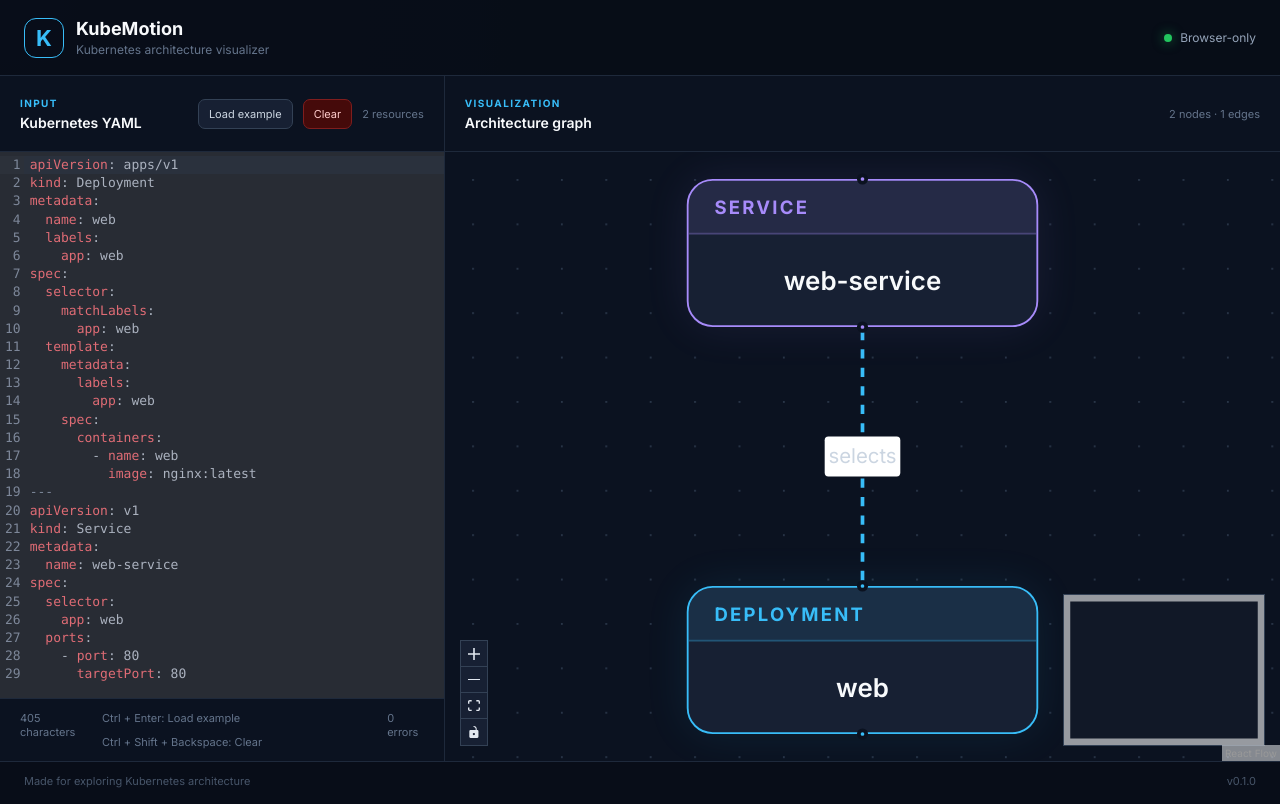
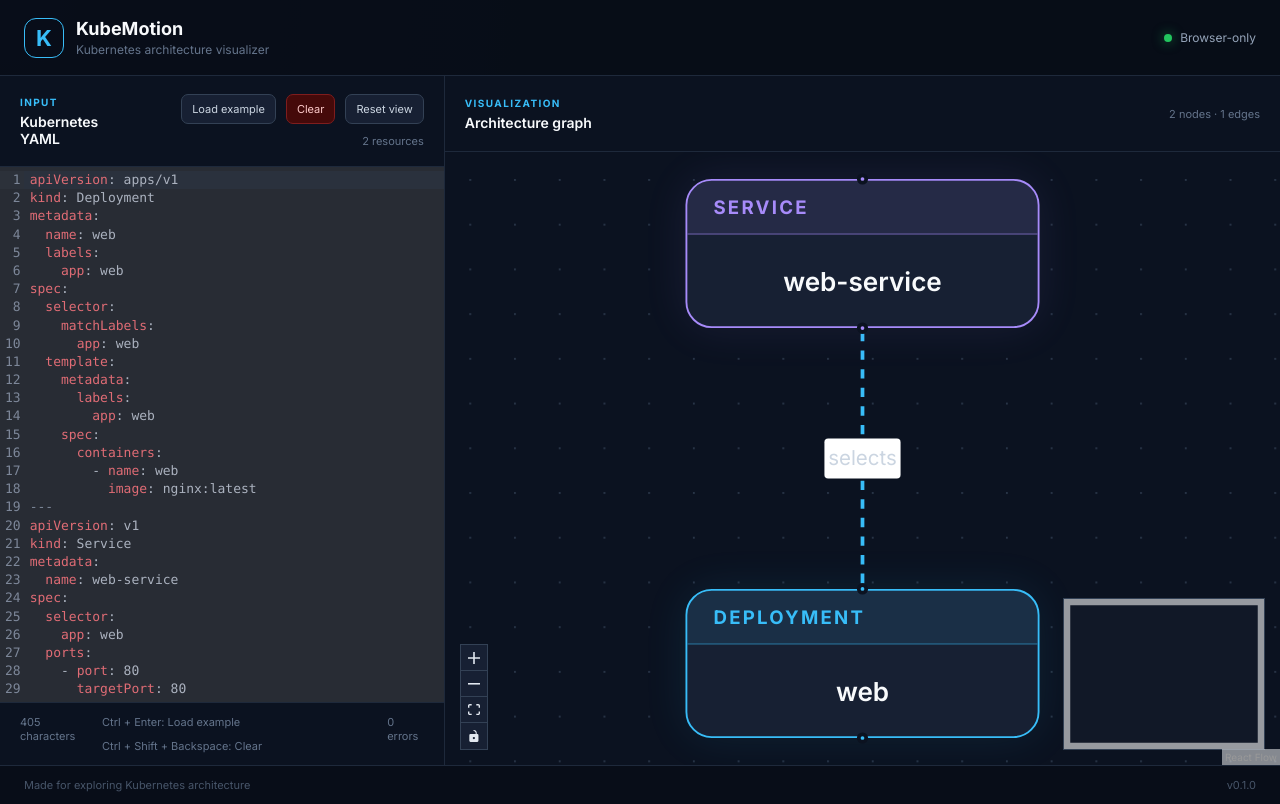
Before and after one commit to Gihchathur/kubemotion, a React (Vite) app: page / in a window 1280 px wide. Built offline with nearby package versions, Linux system fonts and the light colour scheme.

Commit message:
Add graph reset view control

```diff
--- a/src/App.css
+++ b/src/App.css
@@ -413,3 +413,34 @@ textarea {
 .shortcut-hints span {
   white-space: nowrap;
 }
+
+.reset-graph-button {
+  padding: 7px 10px;
+  border: 1px solid #334155;
+  border-radius: 7px;
+  background: #172033;
+  color: #cbd5e1;
+  font: inherit;
+  font-size: 11px;
+  cursor: pointer;
+  transition:
+    background 160ms ease,
+    border-color 160ms ease,
+    color 160ms ease;
+}
+
+.reset-graph-button:hover:not(:disabled) {
+  border-color: #38bdf8;
+  background: #1e293b;
+  color: #f8fafc;
+}
+
+.reset-graph-button:disabled {
+  cursor: not-allowed;
+  opacity: 0.45;
+}
+
+.reset-graph-button:focus-visible {
+  outline: 2px solid #38bdf8;
+  outline-offset: 2px;
+}
--- a/src/App.tsx
+++ b/src/App.tsx
@@ -6,6 +6,7 @@ import {
   ReactFlow,
   type Edge,
   type Node,
+  type ReactFlowInstance,
 } from '@xyflow/react'
 import './App.css'
 import { buildKubernetesGraph } from './lib/graphBuilder'
@@ -50,6 +51,9 @@ const nodeTypes = {
 function App() {
   const [yamlInput, setYamlInput] = useState(INITIAL_YAML)
   const [selectedNodeId, setSelectedNodeId] = useState<string | null>(null)
+
+  const [flowInstance, setFlowInstance] =
+  useState<ReactFlowInstance | null>(null)
 
   useEffect(() => {
     const handleKeyboardShortcut = (event: KeyboardEvent) => {
@@ -156,6 +160,14 @@ function App() {
               >
                 Clear
               </button>
+              <button
+                type="button"
+                className="reset-graph-button"
+                onClick={() => flowInstance?.fitView({ duration: 500 })}
+                disabled={!flowInstance}
+              >
+                Reset view
+              </button>
 
               <span className="resource-count">
                 {parseResult.resources.length} resources
@@ -219,6 +231,7 @@ function App() {
                 nodeTypes={nodeTypes}
                 onNodeClick={(_, node) => setSelectedNodeId(node.id)}
                 onPaneClick={() => setSelectedNodeId(null)}
+                onInit={setFlowInstance}
                 fitView
                 nodesDraggable
                 nodesConnectable={false}
```
